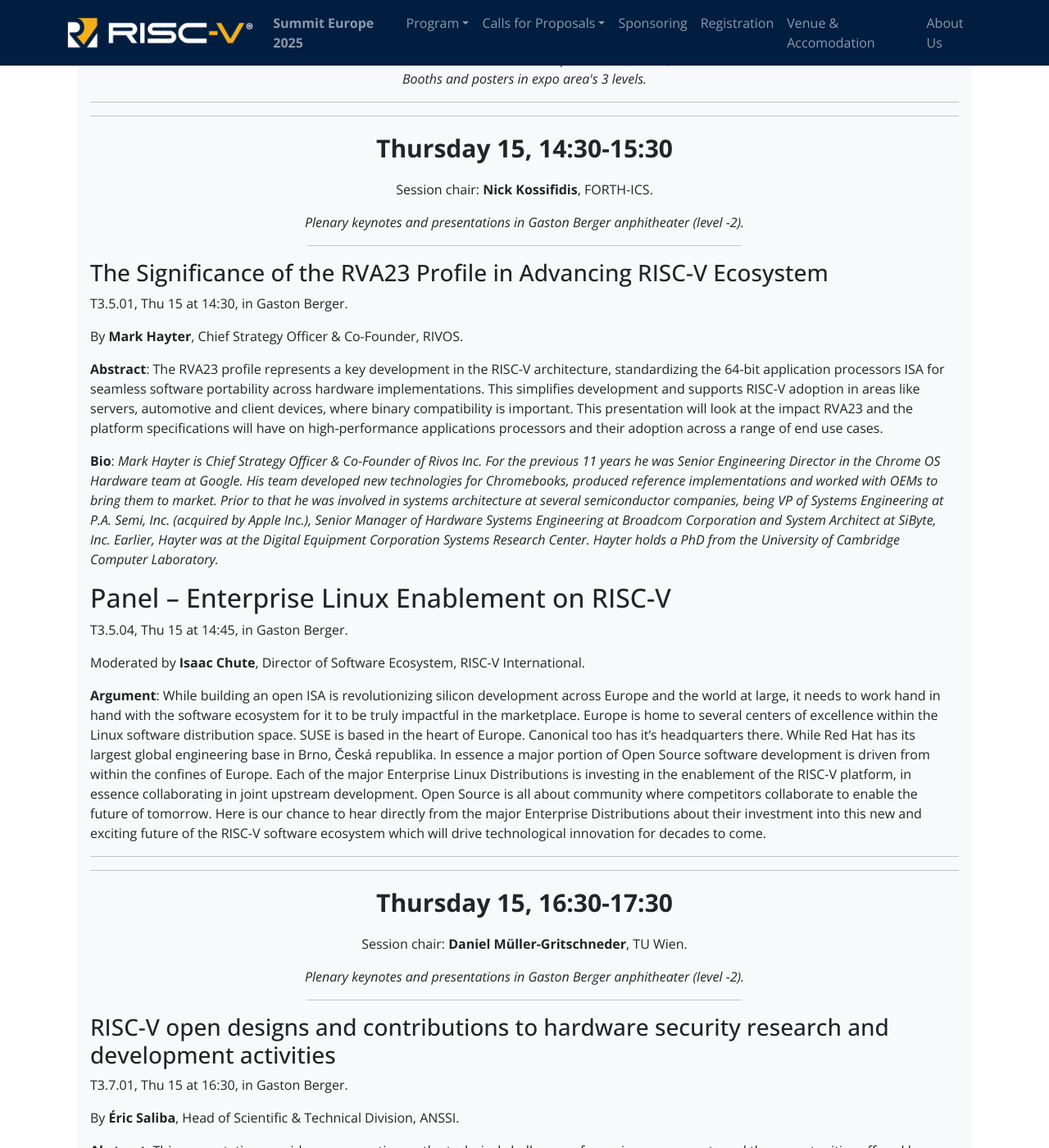
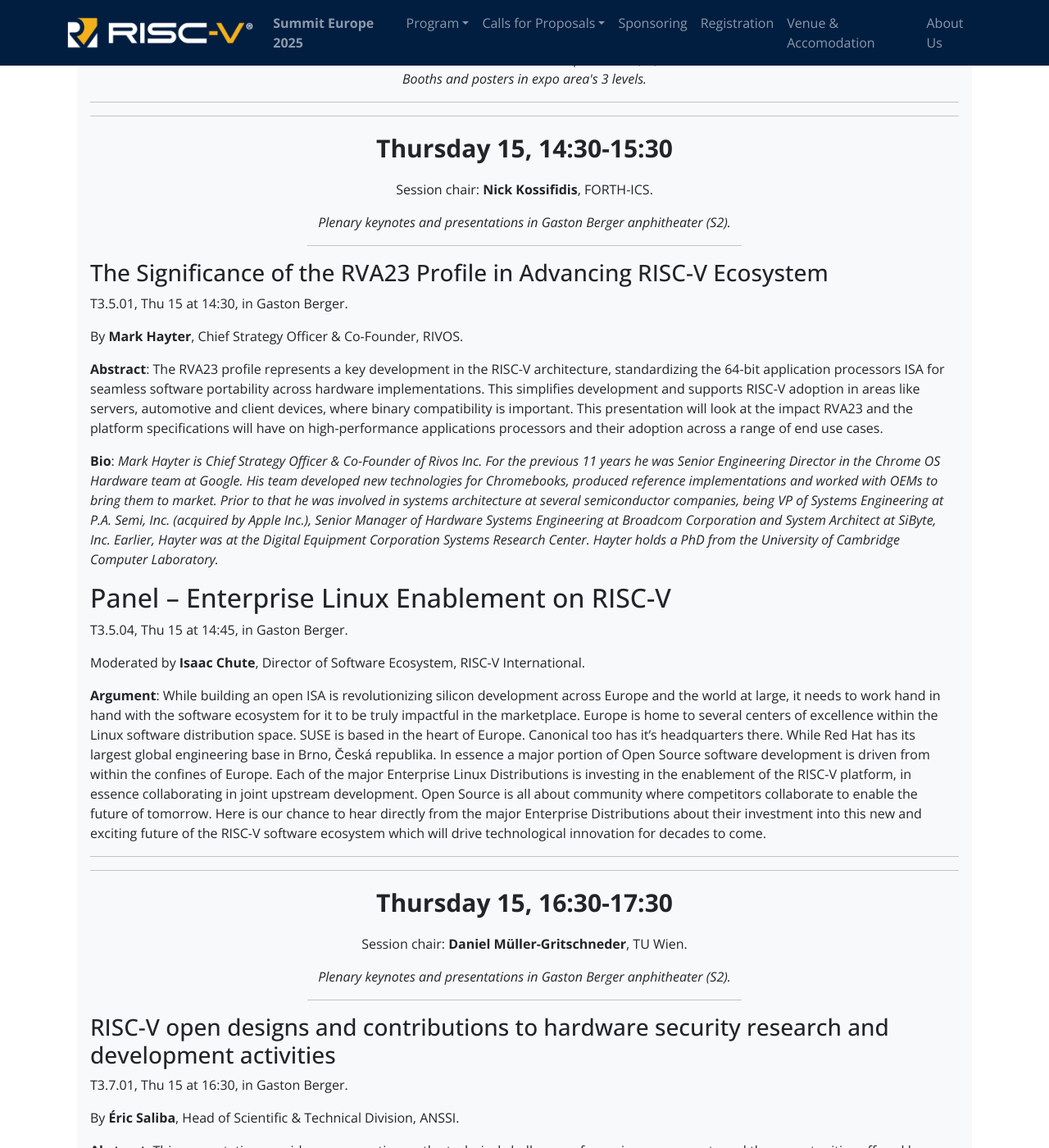
Before and after one commit to riscv-europe/summit-website-development, a Jekyll site: the page built from summit/2025/presentations.md, in a window 1280 px wide and 1400 px high, scrolled down 23195 px. Shown: the whole window at 82% size. Built offline with Jekyll 4.4.1, drawn with Linux system fonts in a browser that asks for light colours; some of the changed text lies outside the part shown.

Commit message:
Fix: change levels naming from 1, -2, -3 to S1, S2, S3.

```diff
--- a/summit/2025/presentations.md
+++ b/summit/2025/presentations.md
@@ -5,7 +5,7 @@
 
 {% include jumboboxstart.html
     title = "Plenary sessions"
-    lead = "Keynotes and presentations in the <b>Gaston Berger</b> amphitheatre (level -2)"
+    lead = "Keynotes and presentations in the <b>Gaston Berger</b> amphitheatre (S2)"
 %}
 
 {% include bannerimg.html
@@ -43,13 +43,13 @@
 {% assign agenda  = site.data.summit-agenda %}
 {% for session in sessions %}
 {% if session.Kind == "Plenary" %}
-	{% assign kind = "Plenary keynotes and presentations in Gaston Berger anphitheater (level -2)." %}
+	{% assign kind = "Plenary keynotes and presentations in Gaston Berger anphitheater (S2)." %}
 {% elsif session.Kind == "Demo" %}
-	{% assign kind = "Demos in Louis Armand East amphitheater (level -3).<br/>Booths and posters in expo area's 3 levels." %}
+	{% assign kind = "Demos in Louis Armand East amphitheater (S3).<br/>Booths and posters in expo area's 3 levels." %}
 {% elsif session.Kind == "None" %}
 	{% assign kind = "Booths and posters in expo area's 3 levels." %}
 {% elsif session.Kind == "Breakfast" %}
-	{% assign kind = "Community breakfast in Louis Armand amphitheater (level -3)." %}
+	{% assign kind = "Community breakfast in Louis Armand amphitheater (S3)." %}
 {% endif %}
 <hr>
 <hr>
```
Also changed, not shown: _includes/summit25posters-of-day.md (+1 -1 lines), _includes/summit25talk-long.md (+1 -1 lines), summit/2025/twg-tutos.md (+1 -1 lines).
